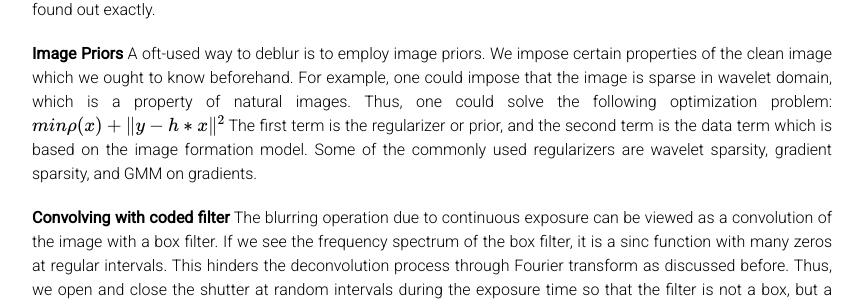
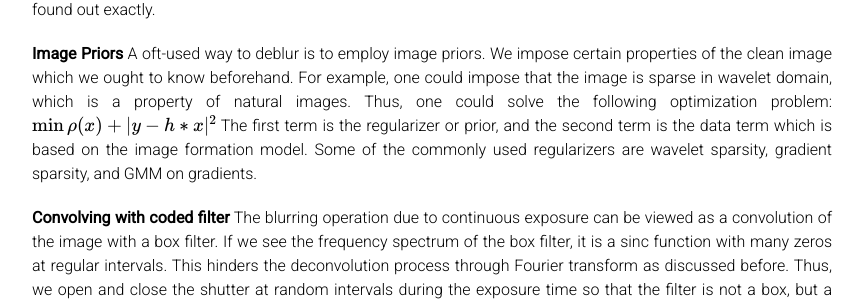
Before and after one commit to apvijay/ee5176, a Jekyll site: the page built from flutter-shutter.md, in a window 1280 px wide and 900 px high, scrolled down 1326 px. Shown: the part 147-451 px from the top of the window, without its empty margins (208-1071 px from the left). Built offline with Jekyll 4.4.1, drawn with Linux system fonts in a browser that asks for light colours; Markdown is read by kramdown in place of the engine named in the settings; formulas are drawn with MathJax 3.

Commit message:
Update flutter-shutter.md

```diff
--- a/flutter-shutter.md
+++ b/flutter-shutter.md
@@ -29,7 +29,7 @@
   accumulated in the sensor, and the result is the blurred image.
 
 <div class="fig figcenter fighighlight">
-  <img src="/img/flutter-shutter/blurred.png">
+  <img src="/ee5176/img/flutter-shutter/blurred.png">
   <div class="figcaption">
    <br>
   </div>
@@ -64,7 +64,7 @@
 which is a property of natural images. Thus, one could solve the
 following optimization problem:
 $$
-min \rho(x) + \|y - h \ast x\|^2
+\min \rho(x) + \\|y - h \ast x\\|^2
 $$
 The first term is the regularizer or prior, and the second term is the
 data term which is based on the image formation model. Some of the
```
